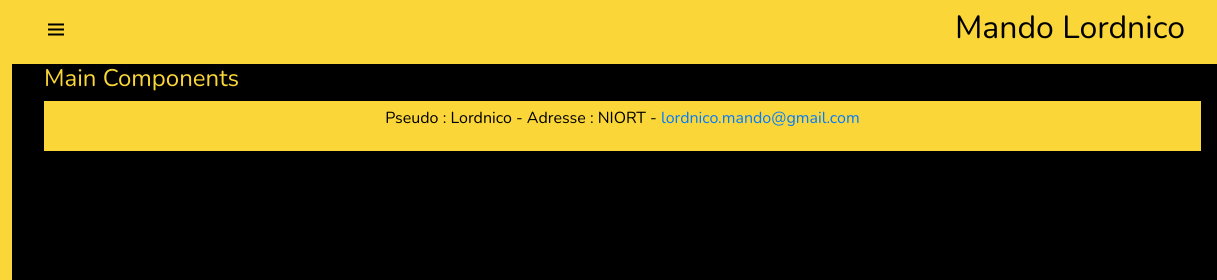
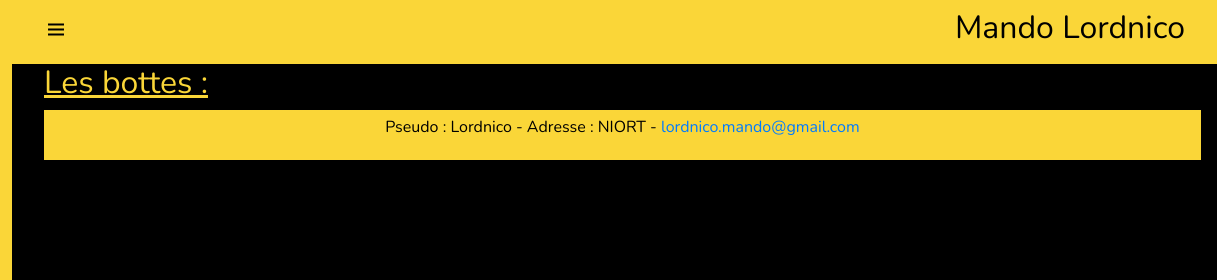
Before and after one commit to mandolordnico/mandolordnico.github.io, a plain HTML site: page bottes.html in a window 1280 px wide. Shown: the top 280 px of the page, 63-1280 px from the left. Drawn offline with nearby package versions, Linux system fonts and the light colour scheme; files whose address does not match are found by name.

Commit message:
add title bottes

```diff
--- a/bottes.html
+++ b/bottes.html
@@ -64,7 +64,7 @@
 </div>
 <!--Container Main start-->
 <div class="height-100">
-    <h4>Main Components</h4>
+    <h2><U>Les bottes :</U></h2>
 </div>
 <!--Container Main end-->
 
```
